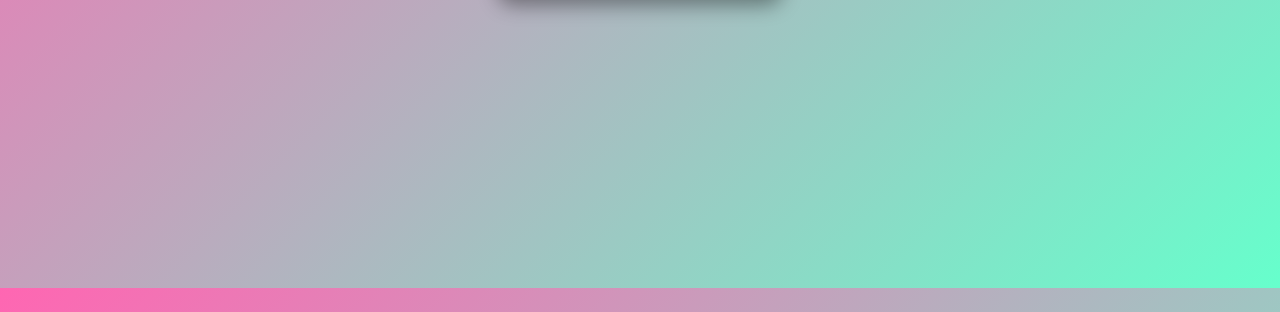
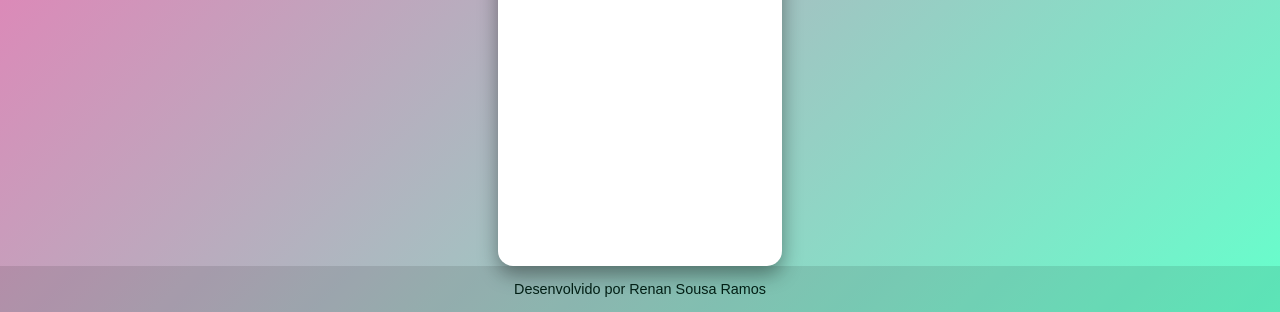
Before and after one commit to Renan-Ramos26/projetos-praticos, a plain HTML site: page 001-Relógio-Digital/index.html in a window 1280 px wide. Shown: the part 488-800 px from the top of the page. Drawn offline with Linux system fonts and the light colour scheme.

Commit message:
Relógio Digital acabado

```diff
--- a/001-Relógio-Digital/index.html
+++ b/001-Relógio-Digital/index.html
@@ -11,6 +11,9 @@
         <h1>Relógio Digital</h1>
         <div id="clock"></div>
     </div>
+    <footer>
+        Desenvolvido por Renan Sousa Ramos
+    </footer>
     <script src="script.js"></script>
 </body>
 </html>
--- a/001-Relógio-Digital/style.css
+++ b/001-Relógio-Digital/style.css
@@ -2,9 +2,10 @@
 
 body {
     display: flex;
+    flex-direction: column;
     justify-content: center;
     align-items: center;
-    height: 97vh;
+    height: 100vh;
     background: linear-gradient(135deg, #ff66b2, #66ffcc);
     font-family: Arial, Helvetica, sans-serif;
     margin: 0;
@@ -17,6 +18,10 @@ body {
     padding: 30px;
     border-radius: 15px;
     box-shadow: 0 8px 20px rgba(0,0,0,0.4);
+    flex:1;
+    display: flex;
+    flex-direction: column;
+    justify-content: center;
 }
 
 #clock {
@@ -25,3 +30,12 @@ body {
     color: #c63636;
     margin-top: 20px;
 }
+
+footer{
+    text-align: center;
+    padding: 15px;
+    background: rgba(0,0,0,0.1);
+    width: 100%;
+    font-size:0.9em;
+    color: #021f15;
+}
```
